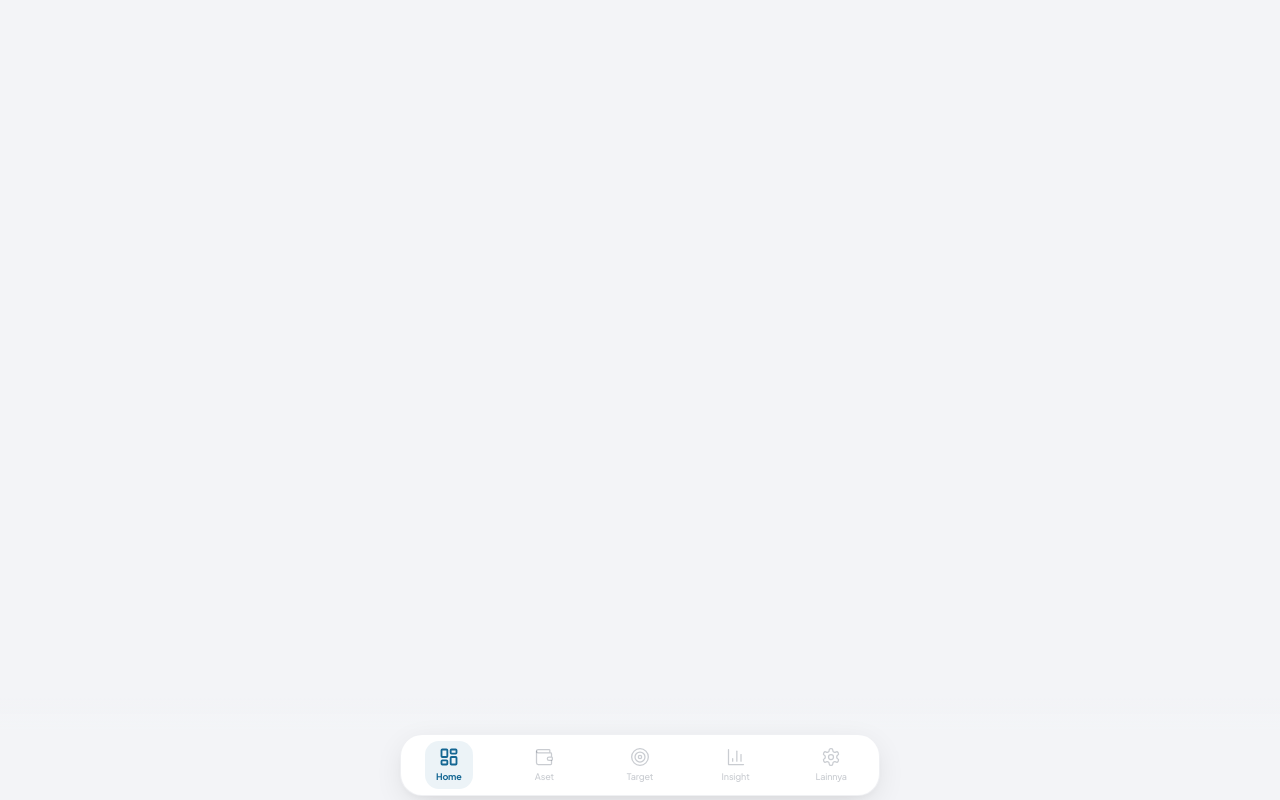
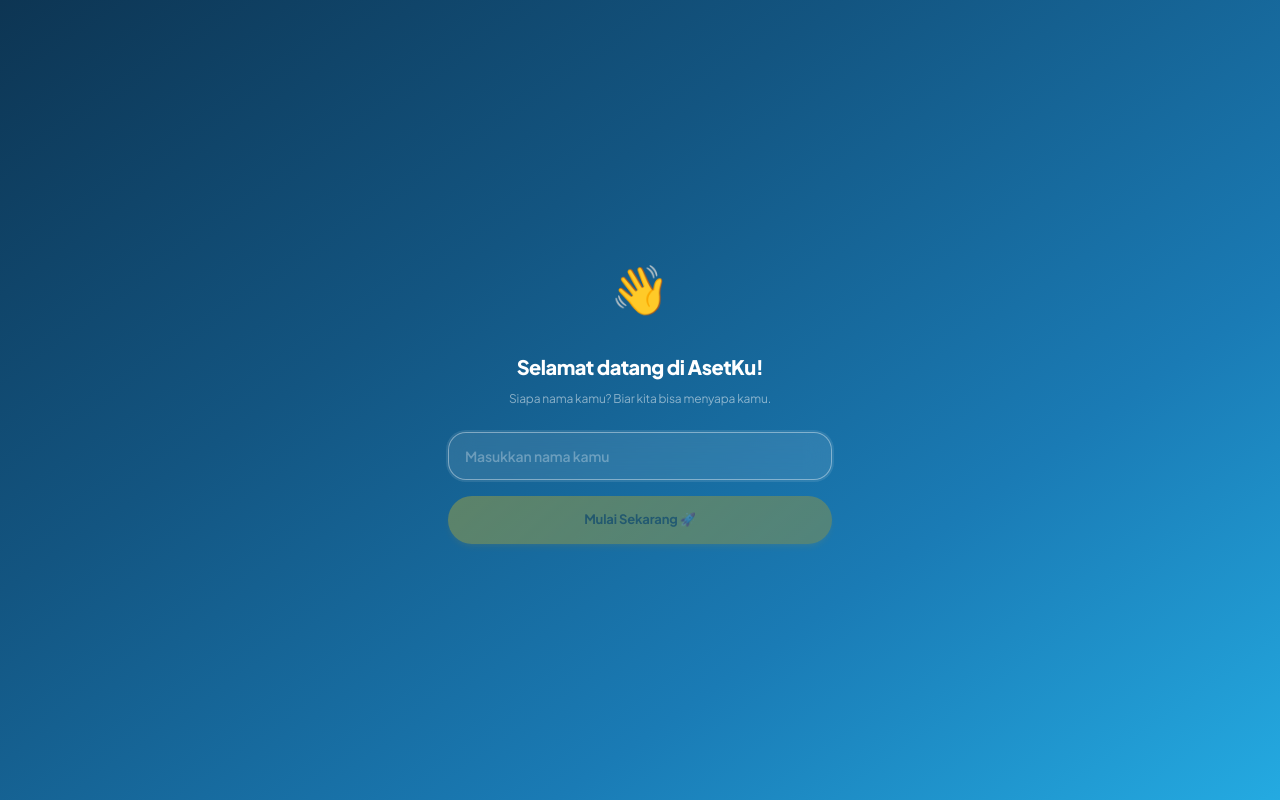
Before and after one commit to dzakyraihan12/AsetKu, a Next.js app: page / in a window 1280 px wide. Built offline with nearby package versions, Linux system fonts and the light colour scheme.

Commit message:
improve: splash screen UI with glow effects and animated dots

```diff
--- a/src/app/globals.css
+++ b/src/app/globals.css
@@ -217,6 +217,12 @@
 html {
   scroll-behavior: smooth;
   overflow: hidden;
+  height: 100%;
+}
+
+body {
+  height: 100%;
+  overflow: hidden;
 }
 
 @media all and (display-mode: standalone) {
--- a/src/components/layout/AppShell.tsx
+++ b/src/components/layout/AppShell.tsx
@@ -13,6 +13,8 @@
 import { StatisticsPage } from '@/components/pages/StatisticsPage';
 import { SettingsPage } from '@/components/pages/SettingsPage';
 import { DashboardSkeleton } from '@/components/ui/Skeleton';
+import { SplashScreen } from '@/components/shared/SplashScreen';
+import { Onboarding } from '@/components/shared/Onboarding';
 import type { TabId } from '@/hooks/useNavigation';
 
 const tabs = [
@@ -25,16 +27,37 @@
 
 export function AppShell({ children }: { children: React.ReactNode }) {
   const [activeTab, setActiveTab] = useState<TabId>('overview');
+  const [showSplash, setShowSplash] = useState(true);
+  const [userName, setUserName] = useState<string | null>(null);
+  const [showOnboarding, setShowOnboarding] = useState(false);
   const { loadAll, isLoading } = useStore();
 
   useEffect(() => {
+    // Check if user has completed onboarding
+    const storedName = localStorage.getItem('asetku_user_name');
+    if (storedName) {
+      setUserName(storedName);
+    } else {
+      setShowOnboarding(true);
+    }
+
     async function init() {
       await seedDefaultCategories();
       await seedDemoData();
       await loadAll();
     }
     init();
+
+    // Hide splash after 1.8s
+    const timer = setTimeout(() => setShowSplash(false), 1800);
+    return () => clearTimeout(timer);
   }, [loadAll]);
+
+  const handleOnboardingComplete = (name: string) => {
+    localStorage.setItem('asetku_user_name', name);
+    setUserName(name);
+    setShowOnboarding(false);
+  };
 
   // Listen for navigation events from child components
   useEffect(() => {
@@ -51,9 +74,17 @@
     setActiveTab(id);
   }, []);
 
+  if (showSplash) {
+    return <SplashScreen />;
+  }
+
+  if (showOnboarding) {
+    return <Onboarding onComplete={handleOnboardingComplete} />;
+  }
+
   if (isLoading) {
     return (
-      <div className="flex flex-col h-[100dvh] overflow-hidden bg-background">
+      <div className="flex flex-col h-full overflow-hidden bg-background">
         <DashboardSkeleton />
       </div>
     );
@@ -61,7 +92,7 @@
 
   const renderPage = () => {
     switch (activeTab) {
-      case 'overview': return <DashboardPage />;
+      case 'overview': return <DashboardPage userName={userName} />;
       case 'assets': return <AssetsPage />;
       case 'goals': return <GoalsPage />;
       case 'analytics': return <StatisticsPage />;
@@ -70,7 +101,7 @@
   };
 
   return (
-    <div className="flex flex-col h-[100dvh] overflow-hidden bg-background">
+    <div className="flex flex-col h-full overflow-hidden bg-background">
       <main className="flex-1 overflow-y-auto no-scrollbar pb-20 relative">
         {/* Bottom fade indicator */}
         <div className="pointer-events-none fixed bottom-[70px] left-0 right-0 h-8 bg-gradient-to-t from-background to-transparent z-10" />
@@ -88,7 +119,10 @@
       </main>
 
       {/* Bottom Navigation — Elevated Floating Bar */}
-      <nav className="fixed bottom-0 left-0 right-0 z-50 safe-bottom">
+      <nav
+        className="fixed left-0 right-0 z-50 safe-bottom"
+        style={{ bottom: 0, transform: 'translate3d(0,0,0)' }}
+      >
         <div className="mx-auto max-w-lg px-4 mb-1">
           <div className="relative flex items-center justify-around h-[62px] rounded-[22px] bg-surface border border-border/50 shadow-float">
             {tabs.map(({ id, label, icon: Icon }) => {
--- a/src/components/pages/AssetsPage.tsx
+++ b/src/components/pages/AssetsPage.tsx
@@ -148,12 +148,12 @@
                 <p className="text-micro text-muted-foreground/35 mt-0.5">{catName}</p>
               </div>
               <div className="text-right shrink-0">
-                <p className="text-caption font-bold number-display">{formatCompact(value)}</p>
+                <p className="text-caption font-bold number-display">{formatCurrency(value)}</p>
                 {monthChange !== 0 && (
                   <div className={`flex items-center gap-0.5 justify-end mt-0.5 ${monthChange > 0 ? 'text-success' : 'text-destructive'}`}>
                     {monthChange > 0 ? <TrendingUp className="h-2.5 w-2.5" /> : <TrendingDown className="h-2.5 w-2.5" />}
                     <span className="text-micro font-semibold number-display">
-                      {monthChange > 0 ? '+' : ''}{formatCompact(monthChange)}
+                      {monthChange > 0 ? '+' : ''}{formatCurrency(monthChange)}
                     </span>
                   </div>
                 )}
--- /dev/null
+++ b/src/components/shared/Onboarding.tsx
@@ -0,0 +1,67 @@
+'use client';
+
+import { useState } from 'react';
+import { motion } from 'framer-motion';
+
+interface OnboardingProps {
+  onComplete: (name: string) => void;
+}
+
+export function Onboarding({ onComplete }: OnboardingProps) {
+  const [name, setName] = useState('');
+
+  const handleSubmit = (e: React.FormEvent) => {
+    e.preventDefault();
+    const trimmed = name.trim();
+    if (trimmed) {
+      onComplete(trimmed);
+    }
+  };
+
+  return (
+    <motion.div
+      className="fixed inset-0 z-[9999] flex items-center justify-center hero-gradient px-6"
+      initial={{ opacity: 0 }}
+      animate={{ opacity: 1 }}
+      exit={{ opacity: 0 }}
+    >
+      <motion.div
+        className="w-full max-w-sm text-center space-y-6"
+        initial={{ opacity: 0, y: 20 }}
+        animate={{ opacity: 1, y: 0 }}
+        transition={{ delay: 0.2, duration: 0.5, ease: [0.16, 1, 0.3, 1] }}
+      >
+        <motion.div
+          animate={{ y: [0, -4, 0] }}
+          transition={{ duration: 2.5, repeat: Infinity, ease: 'easeInOut' }}
+          className="text-[48px]"
+        >
+          👋
+        </motion.div>
+        <div>
+          <h1 className="text-[20px] font-extrabold tracking-tight text-white">Selamat datang di AsetKu!</h1>
+          <p className="text-[12px] text-white/50 mt-2">
+            Siapa nama kamu? Biar kita bisa menyapa kamu.
+          </p>
+        </div>
+        <form onSubmit={handleSubmit} className="space-y-4">
+          <input
+            type="text"
+            value={name}
+            onChange={(e) => setName(e.target.value)}
+            placeholder="Masukkan nama kamu"
+            autoFocus
+            className="w-full h-12 rounded-2xl bg-white/10 border border-white/20 px-4 text-[14px] font-semibold text-white placeholder:text-white/30 focus:outline-none focus:border-white/40 focus:ring-2 focus:ring-white/10 transition-all backdrop-blur-md"
+          />
+          <button
+            type="submit"
+            disabled={!name.trim()}
+            className="w-full h-12 rounded-full btn-gold text-[#3d2e00] font-bold text-[13px] shadow-md shadow-amber-500/25 disabled:opacity-30 disabled:pointer-events-none active:scale-[0.97] transition-transform"
+          >
+            Mulai Sekarang 🚀
+          </button>
+        </form>
+      </motion.div>
+    </motion.div>
+  );
+}
--- /dev/null
+++ b/src/components/shared/SplashScreen.tsx
@@ -0,0 +1,71 @@
+'use client';
+
+import { motion } from 'framer-motion';
+
+export function SplashScreen() {
+  return (
+    <motion.div
+      className="fixed inset-0 z-[9999] flex flex-col items-center justify-center overflow-hidden"
+      style={{
+        background: 'linear-gradient(160deg, #071d2e 0%, #0d3553 30%, #135581 60%, #1a7bb5 85%, #24AAE1 100%)',
+      }}
+      exit={{ opacity: 0, scale: 1.05 }}
+      transition={{ duration: 0.4, ease: [0.16, 1, 0.3, 1] }}
+    >
+      {/* Ambient glow effects */}
+      <div className="absolute top-[-20%] right-[-10%] w-[300px] h-[300px] rounded-full bg-sky-400/[0.07] blur-3xl" />
+      <div className="absolute bottom-[-15%] left-[-10%] w-[250px] h-[250px] rounded-full bg-blue-600/[0.08] blur-3xl" />
+
+      {/* Logo + Text */}
+      <motion.div
+        className="flex flex-col items-center gap-5 relative z-10"
+        initial={{ opacity: 0, y: 20 }}
+        animate={{ opacity: 1, y: 0 }}
+        transition={{ duration: 0.7, ease: [0.16, 1, 0.3, 1] }}
+      >
+        {/* Logo with glow */}
+        <motion.div
+          initial={{ scale: 0.7, opacity: 0 }}
+          animate={{ scale: 1, opacity: 1 }}
+          transition={{ duration: 0.6, delay: 0.1, ease: [0.16, 1, 0.3, 1] }}
+          className="relative"
+        >
+          <div className="absolute inset-0 rounded-[26px] bg-white/10 blur-xl scale-125" />
+          <div className="relative h-24 w-24 rounded-[26px] overflow-hidden shadow-2xl shadow-black/30 border border-white/10">
+            <img src="/icon-192.png" alt="AsetKu" className="h-full w-full object-cover" />
+          </div>
+        </motion.div>
+
+        {/* App name */}
+        <motion.div
+          className="text-center"
+          initial={{ opacity: 0, y: 10 }}
+          animate={{ opacity: 1, y: 0 }}
+          transition={{ delay: 0.3, duration: 0.5 }}
+        >
+          <h1 className="text-[26px] font-extrabold text-white tracking-tight">AsetKu</h1>
+          <p className="text-[12px] text-white/35 font-medium mt-1 tracking-wide">Personal Wealth Tracker</p>
+        </motion.div>
+      </motion.div>
+
+      {/* Bottom loading indicator */}
+      <motion.div
+        className="absolute bottom-20 flex flex-col items-center gap-3"
+        initial={{ opacity: 0 }}
+        animate={{ opacity: 1 }}
+        transition={{ delay: 0.6 }}
+      >
+        <div className="flex gap-1.5">
+          {[0, 1, 2].map((i) => (
+            <motion.div
+              key={i}
+              className="h-1.5 w-1.5 rounded-full bg-white/50"
+              animate={{ opacity: [0.3, 1, 0.3], scale: [0.8, 1.2, 0.8] }}
+              transition={{ duration: 1, repeat: Infinity, delay: i * 0.2, ease: 'easeInOut' }}
+            />
+          ))}
+        </div>
+      </motion.div>
+    </motion.div>
+  );
+}
```
Also changed, not shown: src/components/pages/DashboardPage.tsx (+28 -8 lines).
